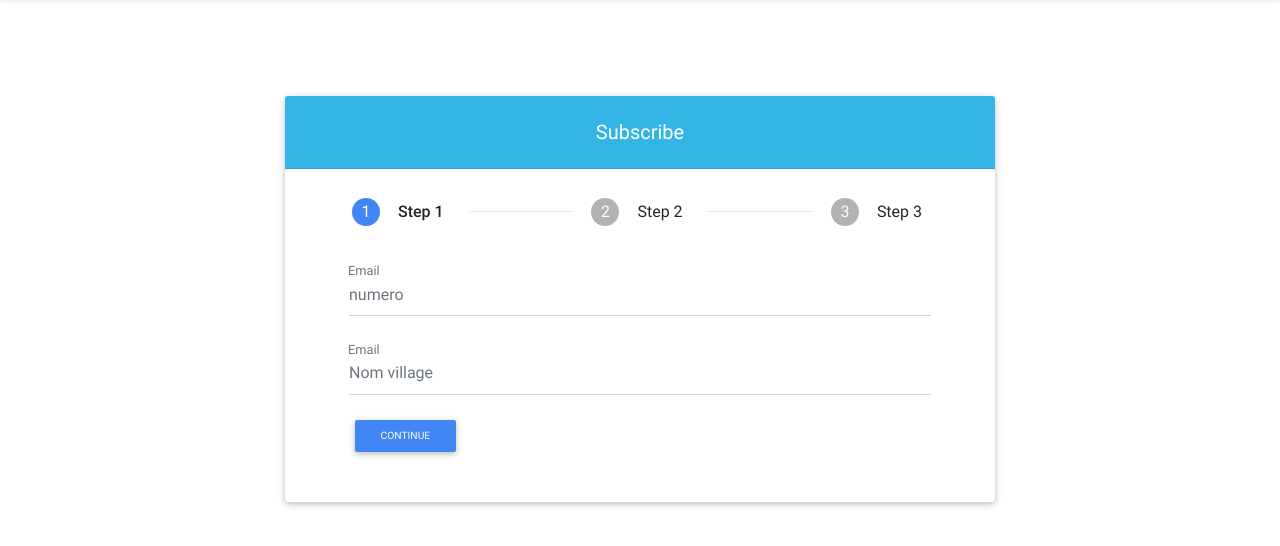
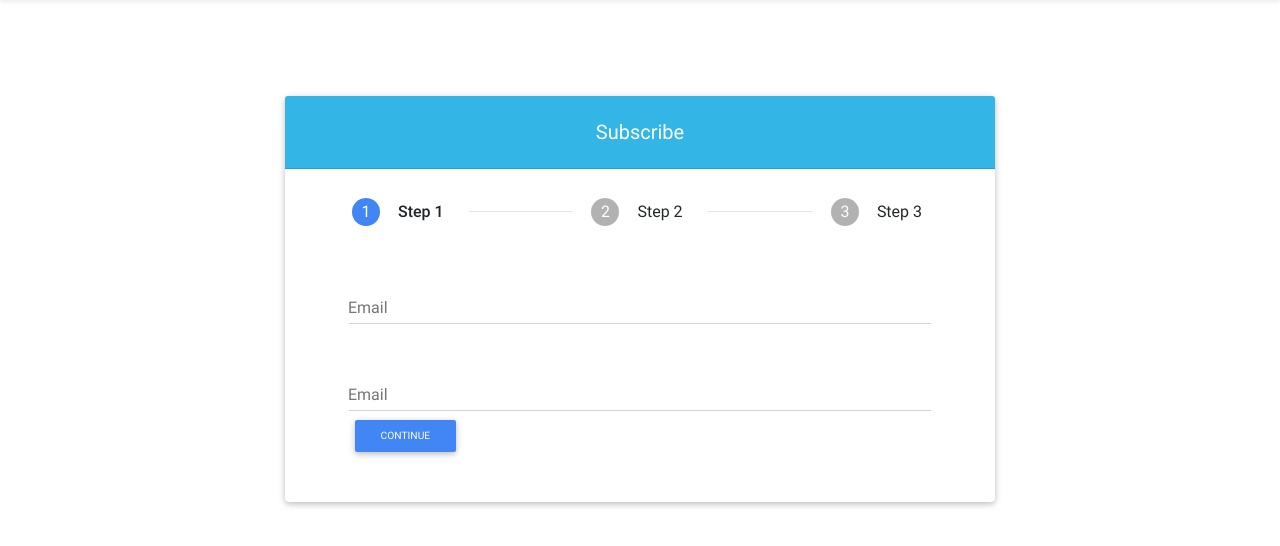
Before and after one commit to sehalab/bsea, a Laravel app: page /home in a window 1280 px wide. Shown: the part 56-602 px from the top of the page. Run offline with Laravel 8, Linux system fonts and the light colour scheme; the visitor is signed in with stand-in values (Sample User, id 1).

Commit message:
fixing form steps

```diff
--- a/resources/views/home.blade.php
+++ b/resources/views/home.blade.php
@@ -13,28 +13,24 @@
 
                 <!--Card content-->
                 <div class="card-body px-lg-5">
+                    <form action="{{ route('foyer.create') }}" method="post">
                         <ul class="stepper horizontal" id="horizontal-stepper">
                             <li class="step active">
                                 <div class="step-title waves-effect waves-dark">Step 1</div>
                                 <div class="step-new-content">
-                <form method="POST" action="{{ route('foyer.store') }}" class="text-center" style="color: #757575;" action="#!">
-                    @csrf
                                     <div class="row">
-                        <!-- Name -->
-                        <div class="md-form col-12 ml-auto mt-3">
-                            <input type="text" id="materialSubscriptionFormPasswords" name="numero" class="validate form-control" placeholder="numero">
-                            <label for="materialSubscriptionFormPasswords">Email</label>
+                                        <div class="md-form col-12 ml-auto">
+                                            <input id="email-horizontal" type="number" name="numero" class="validate form-control" required>
+                                            <label for="email-horizontal">Email</label>
                                         </div>
-                        <div class="md-form col-12 ml-auto mt-3">
-                            <input type="text" id="village" name="nom_village" class="validate form-control" placeholder="Nom village">
+                                        <div class="md-form col-12 ml-auto mb-4">
+                                            <input id="village" type="text" name="nom_village" class="validate form-control" required>
                                             <label for="village">Email</label>
                                         </div>
                                     </div>
-                    <!-- Form -->
                                     <div class="step-actions">
-                        <button type="submit" class="waves-effect waves-dark btn btn-sm btn-primary next-step" data-feedback="someFunction21">CONTINUE</button>
+                                        <button class="waves-effect waves-dark btn btn-sm btn-primary next-step" data-feedback="someFunction21">CONTINUE</button>
                                     </div>
-                </form>
                                 </div>
                             </li>
                             <li class="step">
@@ -62,10 +58,8 @@
                                 </div>
                             </li>
                         </ul>
-
-
+                    </form>
                 </div>
-
             </div>
             <!-- Material form subscription -->
         </div>
--- a/resources/views/layouts/app.blade.php
+++ b/resources/views/layouts/app.blade.php
@@ -109,18 +109,9 @@
         });
     </script>
     <script>
-        function someFunction() {
-            setTimeout(function ()
-            {
-                $('#feedback-step').nextStep();
-            }, 2000);
-        }
 
         $(document).ready(function ()
         {
-            $('.stepper').mdbStepper();
-        })
-        $(document).ready(function () {
             $('.stepper').mdbStepper();
         })
 
@@ -129,6 +120,7 @@
                 $('#horizontal-stepper').nextStep();
             }, 2000);
         }
+
     </script>
 </body>
 </html>
```
Lines whose indentation alone changed are shown as unchanged.
